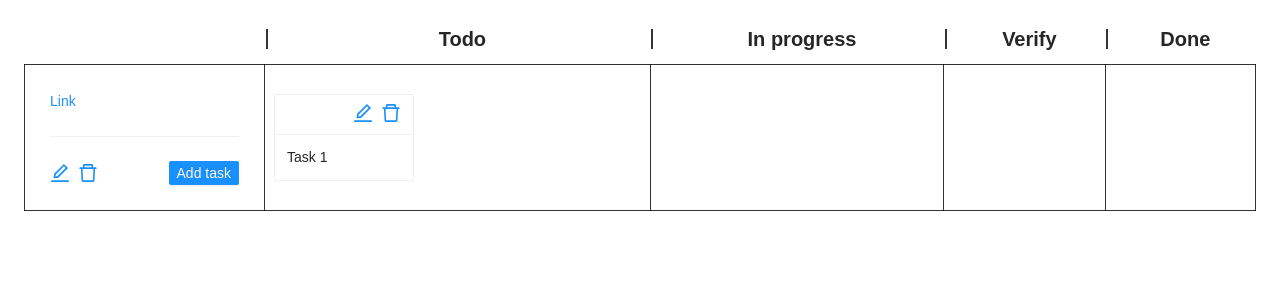
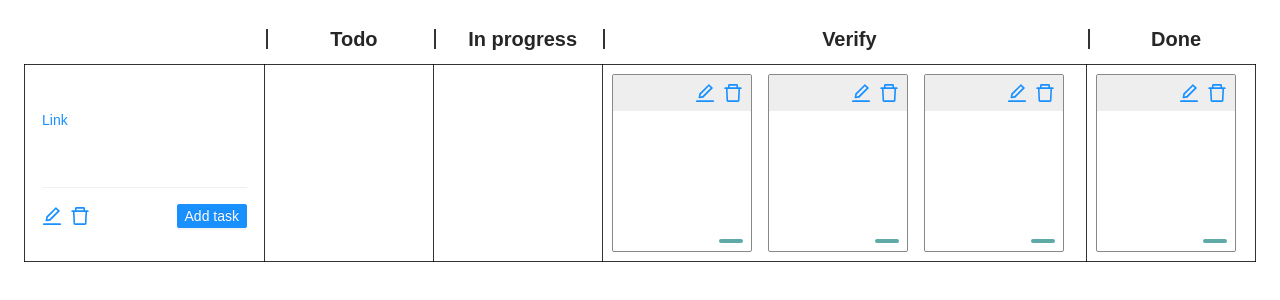
Before and after one commit to lukasbals/scrumboard, a Next.js app: page /1 in a window 1280 px wide. Shown: the top 300 px of the page. Built offline with nearby package versions, Linux system fonts and the light colour scheme.

Commit message:
Update board behaviour window size change

```diff
--- a/pages/[boardName]/index.module.scss
+++ b/pages/[boardName]/index.module.scss
@@ -1,11 +1,20 @@
+.tableContainer {
+  overflow: scroll;
+  width: 100vw;
+  height: 100vh;
+  padding: 24px;
+}
+
 .table {
   width: calc(100vw - 48px);
-  margin: 24px;
+  min-width: 900px;
 
-  & th:first-of-type {
-    width: 240px;
+  & th,
+  td {
+    min-width: 164px;
   }
-  & td:first-of-type {
+  & th:first-of-type,
+  td:first-of-type {
     width: 240px;
   }
 
@@ -36,3 +45,10 @@
   float: left;
   margin-right: 8px;
 }
+
+.tdContainer {
+  display: flex;
+  flex-wrap: wrap;
+  justify-content: flex-start;
+  align-self: flex-start;
+}
--- a/pages/[boardName]/index.tsx
+++ b/pages/[boardName]/index.tsx
@@ -1,11 +1,22 @@
-import { Card, Divider, Typography } from 'antd';
+import { Typography } from 'antd';
 import styles from './index.module.scss';
-import { DeleteOutlined, EditOutlined } from '@ant-design/icons';
 import Story from '../../ui/models/Story';
 import StoryCard from '../../ui/components/StoryCard';
+import TaskCard from '../../ui/components/TaskCard';
 
 export const Board = (): JSX.Element => {
+  const x = (
+    <TaskCard
+      task={{
+        description: 'Task 1',
+        user: { name: 'Lukas', color: '#5faaa6' },
+      }}
+      onChange={(task): void => console.log('On change: ', task)}
+      onDelete={(task): void => console.log('On delete: ', task)}
+    />
+  );
   return (
+    <div className={styles.tableContainer}>
       <table className={styles.table}>
         <thead>
           <tr>
@@ -47,26 +58,23 @@ export const Board = (): JSX.Element => {
                 onDelete={(story): void => console.log('Delete: ', story)}
               />
             </td>
+            <td></td>
+
+            <td></td>
             <td>
-            <Card
-              size="small"
-              className={styles.card}
-              extra={
-                <>
-                  <EditOutlined className={styles.icon} size={20} />
-                  <DeleteOutlined className={styles.icon} size={29} />
-                </>
-              }
-            >
-              Task 1
-            </Card>
+              <div className={styles.tdContainer}>
+                {x}
+                {x}
+                {x}
+              </div>
             </td>
-          <td></td>
-          <td></td>
-          <td></td>
+            <td>
+              <div className={styles.tdContainer}>{x}</div>
+            </td>
           </tr>
         </tbody>
       </table>
+    </div>
   );
 };
 
--- a/pages/_app.tsx
+++ b/pages/_app.tsx
@@ -1,4 +1,4 @@
-import '../styles/global.css';
+import '../styles/global.scss';
 
 // eslint-disable-next-line react/prop-types
 const MyApp = ({ Component, pageProps }): JSX.Element => {
--- a/styles/global.css
+++ b/styles/global.scss
@@ -16,8 +16,13 @@ body {
   font-size: 20px;
   color: #1890ff;
   margin-left: 8px;
+  transition: transform ease 0.2s;
+
+  &:first-of-type {
+    margin-left: 0;
+  }
+
+  &:hover {
+    transform: sclae(1.5) !important;
+  }
 }
-
-.anticon:first-of-type {
-  margin-left: 0;
-}
--- a/ui/components/StoryCard/StoryCard.tsx
+++ b/ui/components/StoryCard/StoryCard.tsx
@@ -26,15 +26,19 @@ const StoryCard = ({ story, onChange, onDelete }: PropTypes): JSX.Element => {
   };
 
   return (
-    <div className={styles.storyContainer}>
-      <Form initialValues={story} onFinish={onSubmit} form={form}>
+    <Form
+      initialValues={story}
+      onFinish={onSubmit}
+      form={form}
+      className={styles.storyContainer}
+    >
+      <div className={styles.storyBody}>
         {edit ? (
           <>
-            <Form.Item name="name" className={styles.firstFormItem}>
+            <Form.Item name="name" className={styles.formItem}>
               <Input />
             </Form.Item>
-
-            <Form.Item name="link">
+            <Form.Item name="link" className={styles.formItem}>
               <Input />
             </Form.Item>
           </>
@@ -48,9 +52,11 @@ const StoryCard = ({ story, onChange, onDelete }: PropTypes): JSX.Element => {
             </a>
           </>
         )}
+      </div>
 
-        <Divider />
-        <div className={styles.actionContainer}>
+      <div className={styles.storyFooter}>
+        <Divider className={styles.divider} />
+        <div className={styles.actionsContainer}>
           {edit ? (
             <ActionIcons
               icon1={
@@ -75,8 +81,8 @@ const StoryCard = ({ story, onChange, onDelete }: PropTypes): JSX.Element => {
             Add task
           </Button>
         </div>
-      </Form>
-    </div>
+      </div>
+    </Form>
   );
 };
 
--- a/ui/components/StoryCard/styles.module.scss
+++ b/ui/components/StoryCard/styles.module.scss
@@ -1,18 +1,41 @@
 .storyContainer {
-  margin: 24px;
+  display: flex;
+  flex-direction: column;
+  justify-content: space-between;
 }
 
-.actionContainer {
+.storyBody {
+  padding: 16px;
+  min-height: 104px;
+}
+
+.divider {
+  margin: 0;
+}
+
+.storyFooter {
+  padding: 0 16px 16px 16px;
+}
+
+.actionsContainer {
+  margin-top: 16px;
   display: flex;
   justify-content: space-between;
   align-items: center;
-  margin-top: 16px;
 }
 
 .unstyledButton {
-  padding: 0 8px 0 0;
+  padding: 0;
+  margin: 0 8px 0 0;
+  border: hidden;
+  height: 20px;
+  width: 20px;
 }
 
-.firstFormItem {
-  margin-bottom: 8px;
+.formItem {
+  margin: 8px 0 0 0;
+
+  &:first-of-type {
+    margin-top: 0;
+  }
 }
--- /dev/null
+++ b/ui/components/TaskCard/TaskCard.tsx
@@ -0,0 +1,96 @@
+import styles from './styles.module.scss';
+import Task from '../../models/Task';
+import ActionIcons from '../ActionIcons';
+import {
+  CloseOutlined,
+  DeleteOutlined,
+  EditOutlined,
+  SaveOutlined,
+} from '@ant-design/icons';
+import { useState } from 'react';
+import { Input, Form, Button } from 'antd';
+
+type PropTypes = {
+  task: Task;
+  onChange: (task: Task) => void;
+  onDelete: (task: Task) => void;
+};
+const TaskCard = ({ task, onChange, onDelete }: PropTypes): JSX.Element => {
+  const [form] = Form.useForm();
+
+  const [edit, setEdit] = useState(false);
+
+  const getUpdatedTask = (): Task => ({
+    description: form.getFieldValue('description'),
+    user: {
+      color: task.user.color,
+      name: form.getFieldValue('user'),
+    },
+  });
+
+  const onSubmit = (): void => {
+    onChange(getUpdatedTask());
+    setEdit(false);
+  };
+
+  return (
+    <div className={styles.taskContainer}>
+      <Form
+        form={form}
+        initialValues={{ description: task.description, user: task.user.name }}
+        onFinish={onSubmit}
+      >
+        <div className={styles.taskHeader}>
+          {edit ? (
+            <ActionIcons
+              icon1={
+                <Button
+                  className={styles.unstyledButton}
+                  type="link"
+                  htmlType="submit"
+                >
+                  <SaveOutlined />
+                </Button>
+              }
+              icon2={<CloseOutlined onClick={(): void => setEdit(false)} />}
+            />
+          ) : (
+            <ActionIcons
+              icon1={<EditOutlined onClick={(): void => setEdit(true)} />}
+              icon2={
+                <DeleteOutlined
+                  onClick={(): void => onDelete(getUpdatedTask())}
+                />
+              }
+            />
+          )}
+        </div>
+        <div className={styles.taskBody}>
+          {edit ? (
+            <Form.Item name="description" className={styles.formItem}>
+              <Input.TextArea rows={3} placeholder="My task" />
+            </Form.Item>
+          ) : (
+            form.getFieldValue('description')
+          )}
+        </div>
+        <div className={styles.taskFooter}>
+          {edit ? (
+            <Form.Item name="user" className={styles.formItem}>
+              <Input placeholder="User" />
+            </Form.Item>
+          ) : (
+            <div
+              className={styles.nameBadge}
+              style={{ backgroundColor: task.user.color }}
+            >
+              {form.getFieldValue('user')}
+            </div>
+          )}
+        </div>
+      </Form>
+    </div>
+  );
+};
+
+export default TaskCard;
--- /dev/null
+++ b/ui/components/TaskCard/index.ts
@@ -0,0 +1,3 @@
+import TaskCard from './TaskCard';
+
+export default TaskCard;
--- /dev/null
+++ b/ui/components/TaskCard/styles.module.scss
@@ -0,0 +1,46 @@
+.taskContainer {
+  border-radius: 2px;
+  border: solid #888888 1px;
+  width: 140px;
+  margin: 8px;
+  overflow: hidden;
+}
+
+.taskHeader {
+  background-color: #eeeeee;
+  height: 36px;
+  cursor: grab;
+  padding: 8px;
+  text-align: right;
+}
+
+.taskBody {
+  min-height: 92px;
+  padding: 8px;
+}
+
+.taskFooter {
+  position: relative;
+  padding: 8px;
+  height: 48px;
+}
+
+.nameBadge {
+  position: absolute;
+  border-radius: 13px;
+  padding: 2px 12px;
+  right: 8px;
+  bottom: 8px;
+}
+
+.unstyledButton {
+  padding: 0;
+  margin: 0 8px 0 0;
+  border: hidden;
+  height: 20px;
+  width: 20px;
+}
+
+.formItem {
+  margin-bottom: 0;
+}
--- /dev/null
+++ b/ui/models/Task.ts
@@ -0,0 +1,9 @@
+type Task = {
+  description: string;
+  user: {
+    name: string;
+    color: string;
+  };
+};
+
+export default Task;
```
Lines whose indentation alone changed are shown as unchanged.
